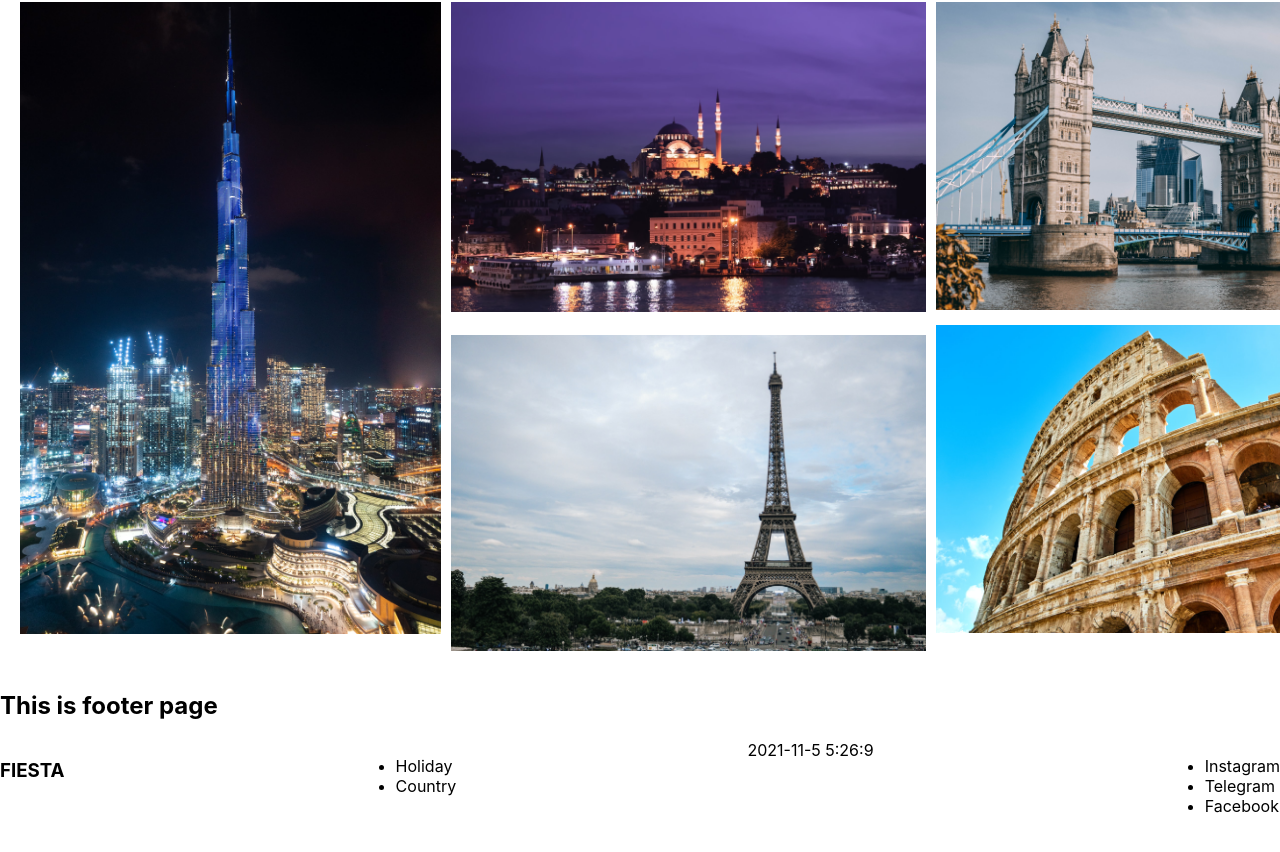
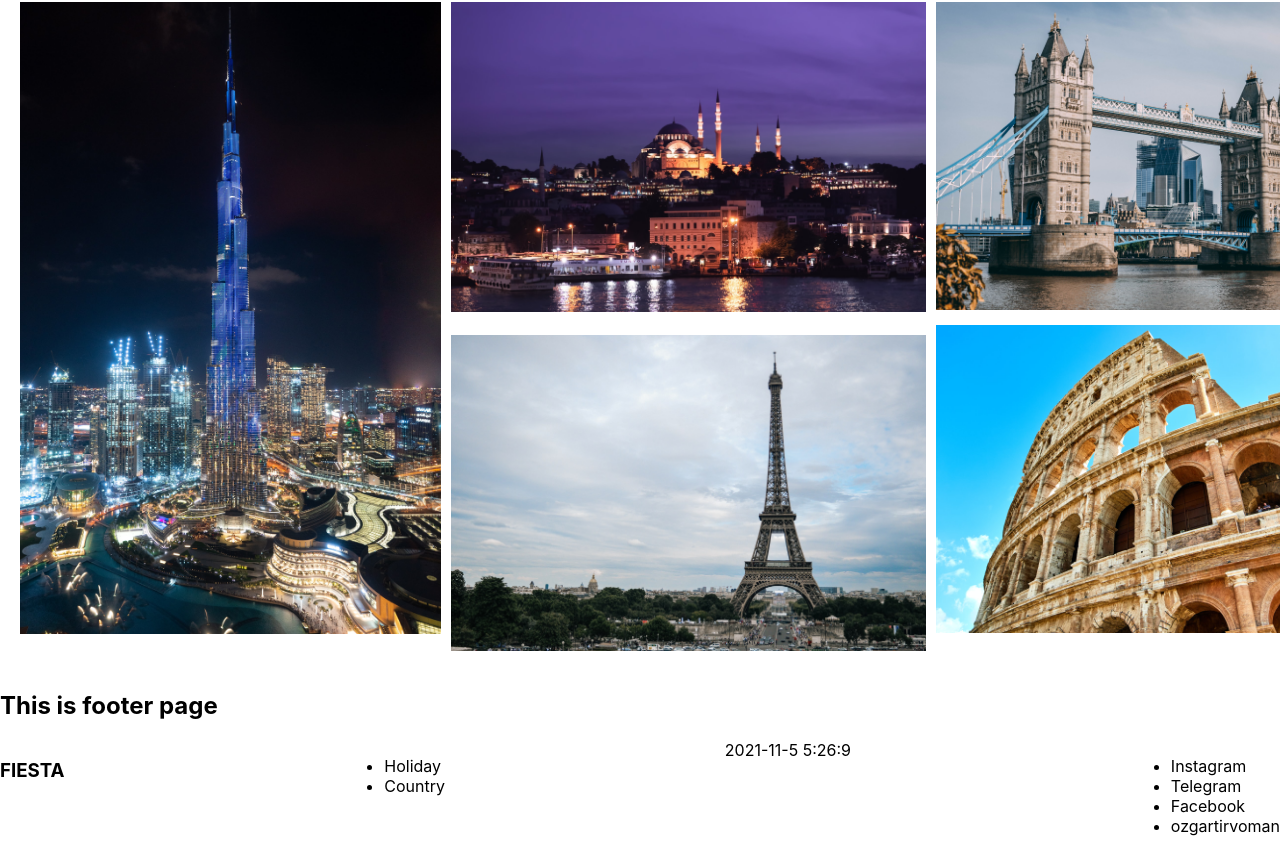
Before and after one commit to sevinch02/holidays, a React (Create React App) app: page / in a window 1280 px wide. Shown: the part 1490-2342 px from the top of the page. Built offline with nearby package versions, Linux system fonts and the light colour scheme.

Commit message:
test commit

```diff
--- a/src/Components/Footer/Footer.js
+++ b/src/Components/Footer/Footer.js
@@ -5,7 +5,7 @@ function date() {
     let date = today.getFullYear()+'-'+(today.getMonth()+1)+'-'+today.getDate();
     let time = today.getHours() + ":" + today.getMinutes() + ":" + today.getSeconds();
     let dateTime = date+' '+time;
-  return   dateTime;
+     return   dateTime;
 }
 const Footer = () => {
 
@@ -23,6 +23,7 @@ const Footer = () => {
             <li>Instagram</li>
             <li>Telegram</li>
             <li>Facebook</li>
+            <li>ozgartirvoman</li>
         </ul>
 
       </div>
```
